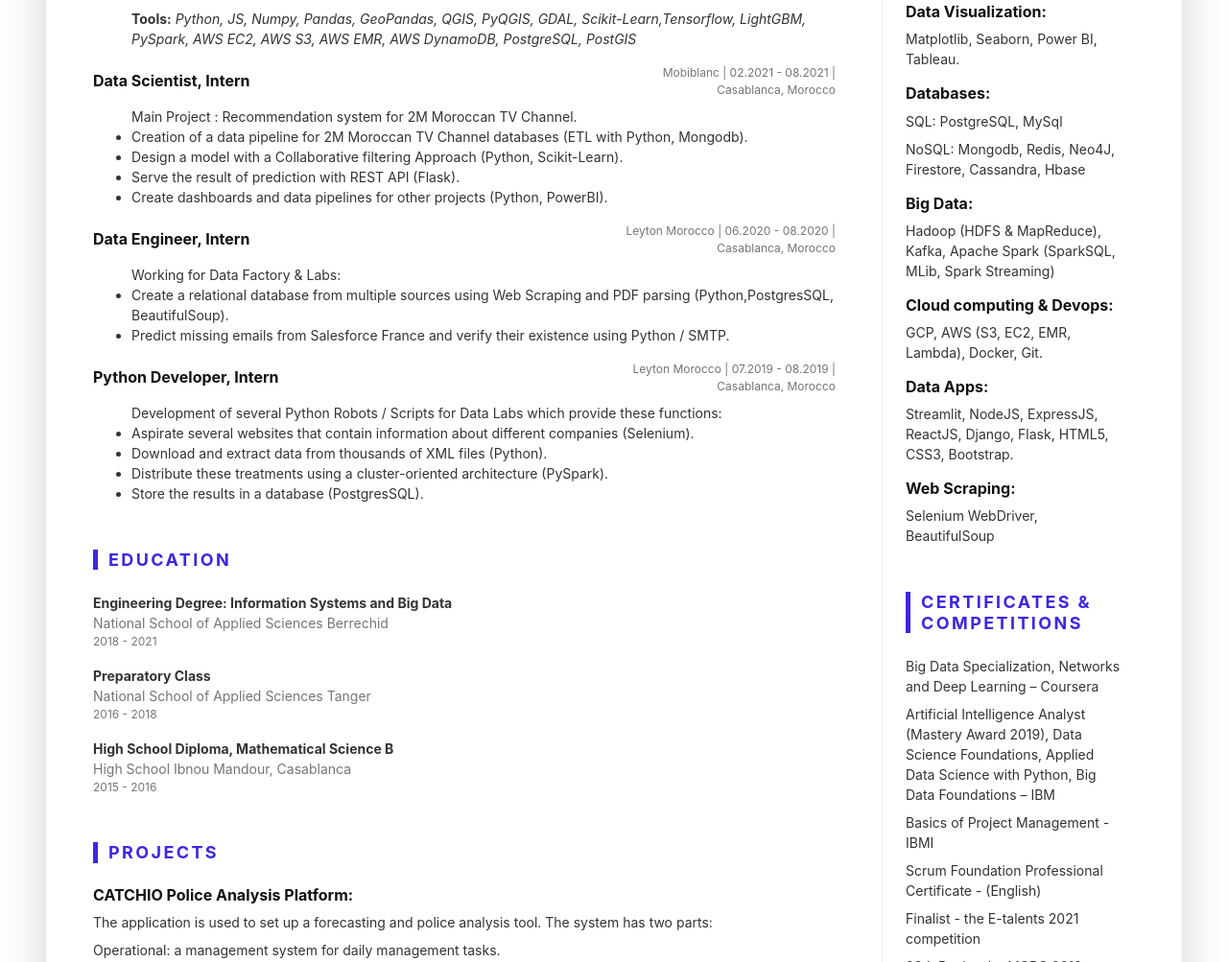
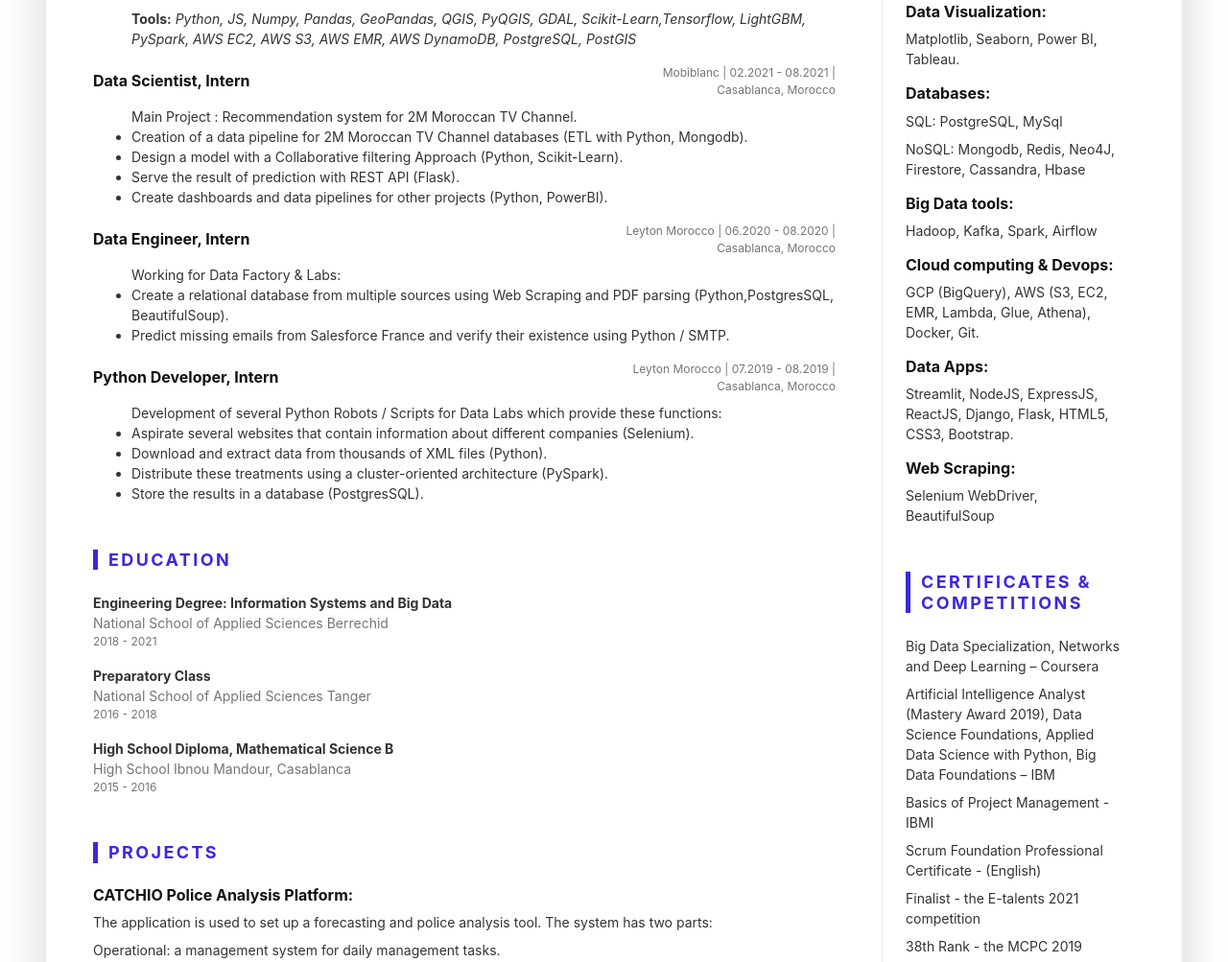
Before and after one commit to AyoubBouz/AyoubBouzCV, a plain HTML site: page index.html in a window 1280 px wide. Shown: the part 984-1987 px from the top of the page at 96% size. Drawn offline with Linux system fonts and the light colour scheme.

Commit message:
competences

```diff
--- a/index.html
+++ b/index.html
@@ -309,16 +309,16 @@
 									</ul>
 								</div>
 								<div class="item">
-									<h4 class="item-title">Big Data:</h4>
+									<h4 class="item-title">Big Data tools:</h4>
 									<ul class="list-unstyled resume-skills-list">
-										<li class="mb-2">Hadoop (HDFS & MapReduce), Kafka, Apache Spark (SparkSQL, MLib, Spark Streaming)</li>
+										<li class="mb-2">Hadoop, Kafka, Spark, Airflow</li>
 
 									</ul>
 								</div>
 								<div class="item">
 									<h4 class="item-title">Cloud computing & Devops:</h4>
 									<ul class="list-unstyled resume-skills-list">
-										<li class="mb-2">GCP, AWS (S3, EC2, EMR, Lambda), Docker, Git.</li>
+										<li class="mb-2">GCP (BigQuery), AWS (S3, EC2, EMR, Lambda, Glue, Athena), Docker, Git.</li>
 
 									</ul>
 								</div>
```
Also changed, not shown: AyoubBouzCV_FR/index.html (+3 -3 lines).
